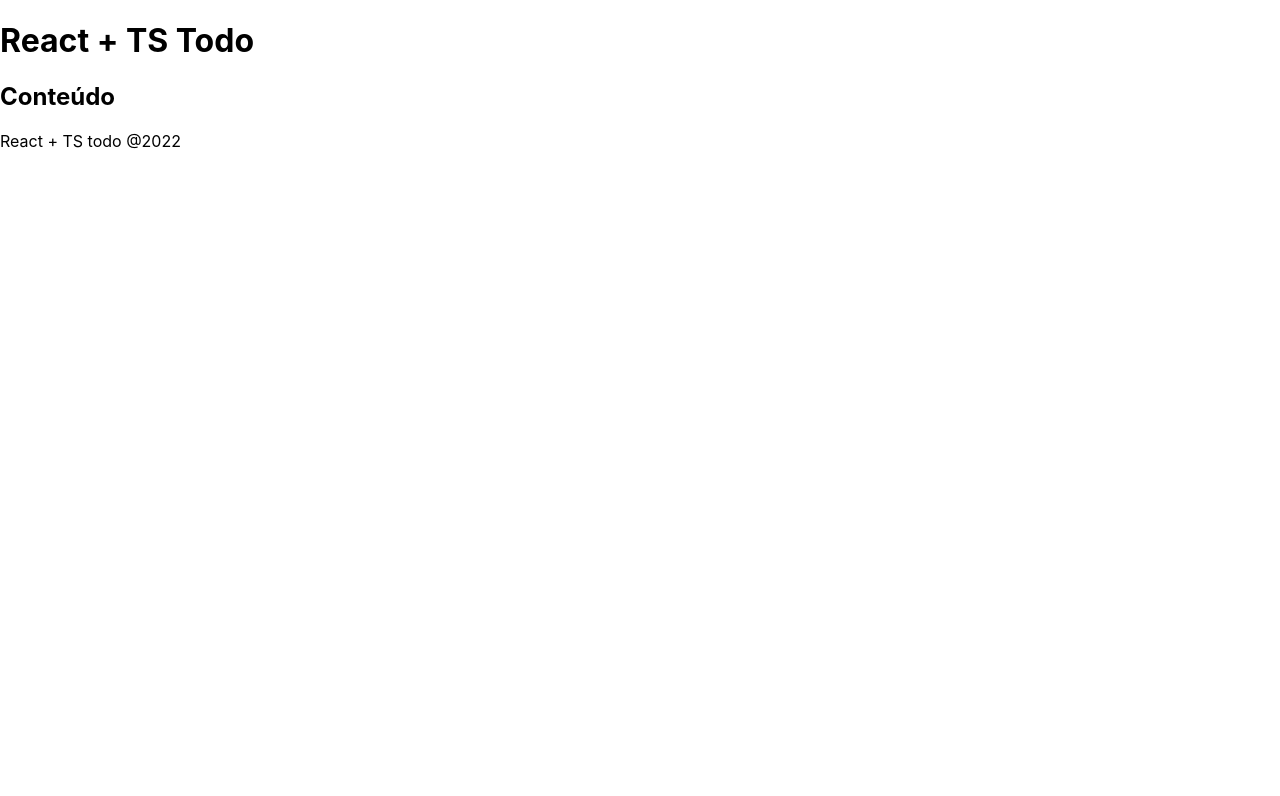
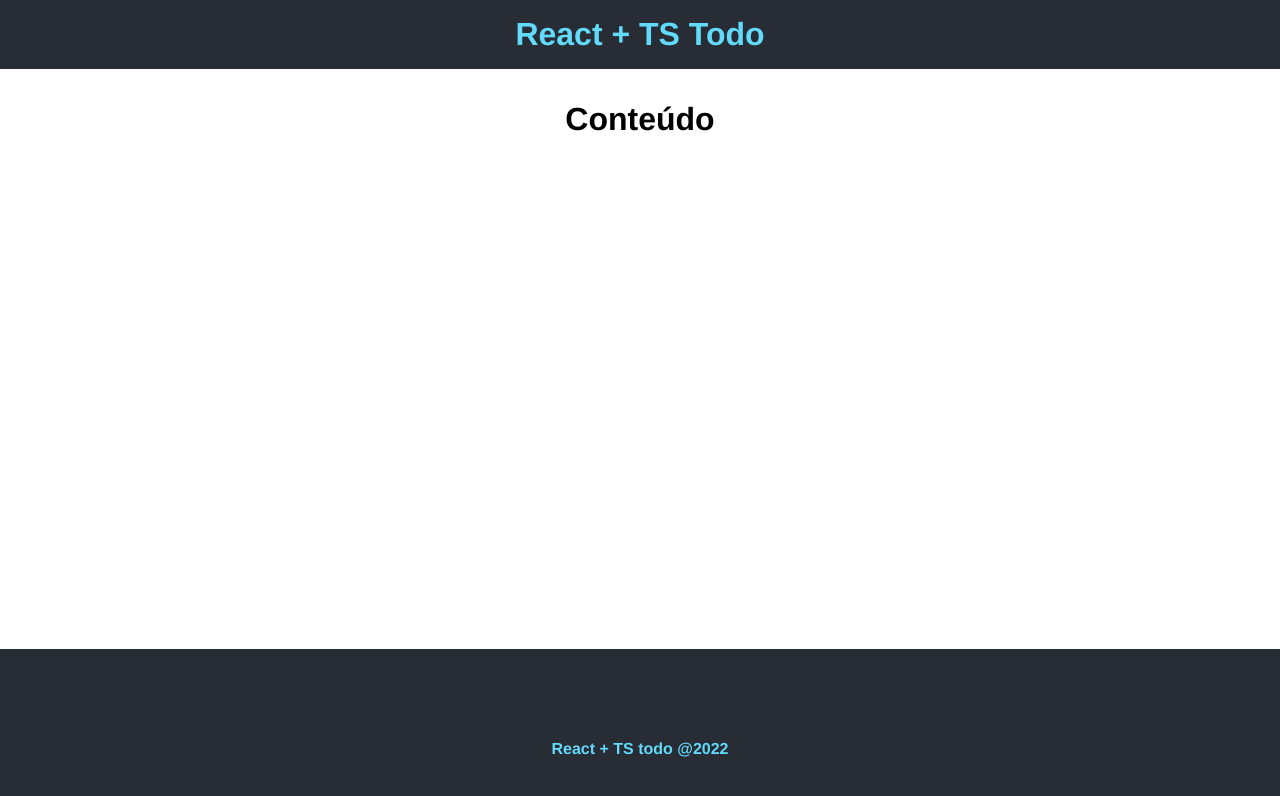
Before and after one commit to CanezinBeto/todo-react, a React (Create React App) app: page / in a window 1280 px wide. Shown: the top 796 px of the page. Built offline with nearby package versions, Linux system fonts and the light colour scheme.

Commit message:
Estilos iniciais

```diff
--- a/public/index.html
+++ b/public/index.html
@@ -5,39 +5,15 @@
   <meta charset="utf-8" />
   <link rel="icon" href="%PUBLIC_URL%/favicon.ico" />
   <meta name="viewport" content="width=device-width, initial-scale=1" />
-  <meta name="theme-color" content="#000000" />
-  <meta name="description" content="Web site created using create-react-app" />
+  <meta name="description" content="Todo com React" />
   <link rel="apple-touch-icon" href="%PUBLIC_URL%/logo192.png" />
-  <!--
-      manifest.json provides metadata used when your web app is installed on a
-      user's mobile device or desktop. See https://developers.google.com/web/fundamentals/web-app-manifest/
-    -->
   <link rel="manifest" href="%PUBLIC_URL%/manifest.json" />
-  <!--
-      Notice the use of %PUBLIC_URL% in the tags above.
-      It will be replaced with the URL of the `public` folder during the build.
-      Only files inside the `public` folder can be referenced from the HTML.
-
-      Unlike "/favicon.ico" or "favicon.ico", "%PUBLIC_URL%/favicon.ico" will
-      work correctly both with client-side routing and a non-root public URL.
-      Learn how to configure a non-root public URL by running `npm run build`.
-    -->
   <title>Todo React TypeScript</title>
 </head>
 
 <body>
-  <noscript>You need to enable JavaScript to run this app.</noscript>
+  <noscript>Este App precisa do JavaScript.</noscript>
   <div id="root"></div>
-  <!--
-      This HTML file is a template.
-      If you open it directly in the browser, you will see an empty page.
-
-      You can add webfonts, meta tags, or analytics to this file.
-      The build step will place the bundled scripts into the <body> tag.
-
-      To begin the development, run `npm start` or `yarn start`.
-      To create a production bundle, use `npm run build` or `yarn build`.
-    -->
 </body>
 
 </html>
--- /dev/null
+++ b/src/App.module.css
@@ -0,0 +1,9 @@
+.main {
+  min-height: 64.5vh;
+  text-align: center;
+  padding: 2rem;
+}
+
+.main h2 {
+  margin-bottom: 0.8rem;
+}
--- a/src/App.tsx
+++ b/src/App.tsx
@@ -1,4 +1,4 @@
-import React from 'react'
+import styles from './App.module.css'
 //Components
 import Footer from './components/Footer'
 import Header from './components/Header'
@@ -7,7 +7,9 @@
   return (
     <div>
       <Header />
-      <h2>Conteúdo</h2>
+      <main className={styles.main}>
+        <h1>Conteúdo</h1>
+      </main>
       <Footer />
     </div>
   )
--- /dev/null
+++ b/src/Global.d.ts
@@ -0,0 +1 @@
+declare module '*.module.css'
--- /dev/null
+++ b/src/components/Footer.module.css
@@ -0,0 +1,13 @@
+.footer {
+  height: 200px;
+  display: flex;
+  align-items: center;
+  justify-content: center;
+  background-color: #282c34;
+  color: #fff;
+}
+
+.footer span {
+  font-weight: bold;
+  color: #61dafb;
+}
--- a/src/components/Footer.tsx
+++ b/src/components/Footer.tsx
@@ -1,8 +1,8 @@
-import React from 'react'
+import styles from './Footer.module.css'
 
 const Footer = () => {
   return (
-    <footer>
+    <footer className={styles.footer}>
       <p>
         <span>React + TS todo @2022</span>
       </p>
--- /dev/null
+++ b/src/components/Header.module.css
@@ -0,0 +1,6 @@
+.header {
+  background-color: #282c34;
+  color: #61dafb;
+  text-align: center;
+  padding: 1rem;
+}
--- a/src/components/Header.tsx
+++ b/src/components/Header.tsx
@@ -1,8 +1,9 @@
-import React from 'react'
+// Pata utilizar esta tecnica precisamos aplicar uma configuração
+import styles from './Header.module.css'
 
 const Header = () => {
   return (
-    <header>
+    <header className={styles.header}>
       <h1>React + TS Todo</h1>
     </header>
   )
--- a/src/index.css
+++ b/src/index.css
@@ -1,13 +1,9 @@
-body {
-  margin: 0;
-  font-family: -apple-system, BlinkMacSystemFont, 'Segoe UI', 'Roboto', 'Oxygen',
-    'Ubuntu', 'Cantarell', 'Fira Sans', 'Droid Sans', 'Helvetica Neue',
-    sans-serif;
-  -webkit-font-smoothing: antialiased;
-  -moz-osx-font-smoothing: grayscale;
+* {
+  padding: 0px;
+  margin: 0px;
+  font-family: Helvetica, Arial;
 }
 
-code {
-  font-family: source-code-pro, Menlo, Monaco, Consolas, 'Courier New',
-    monospace;
+.hide {
+  display: none !important;
 }
```
